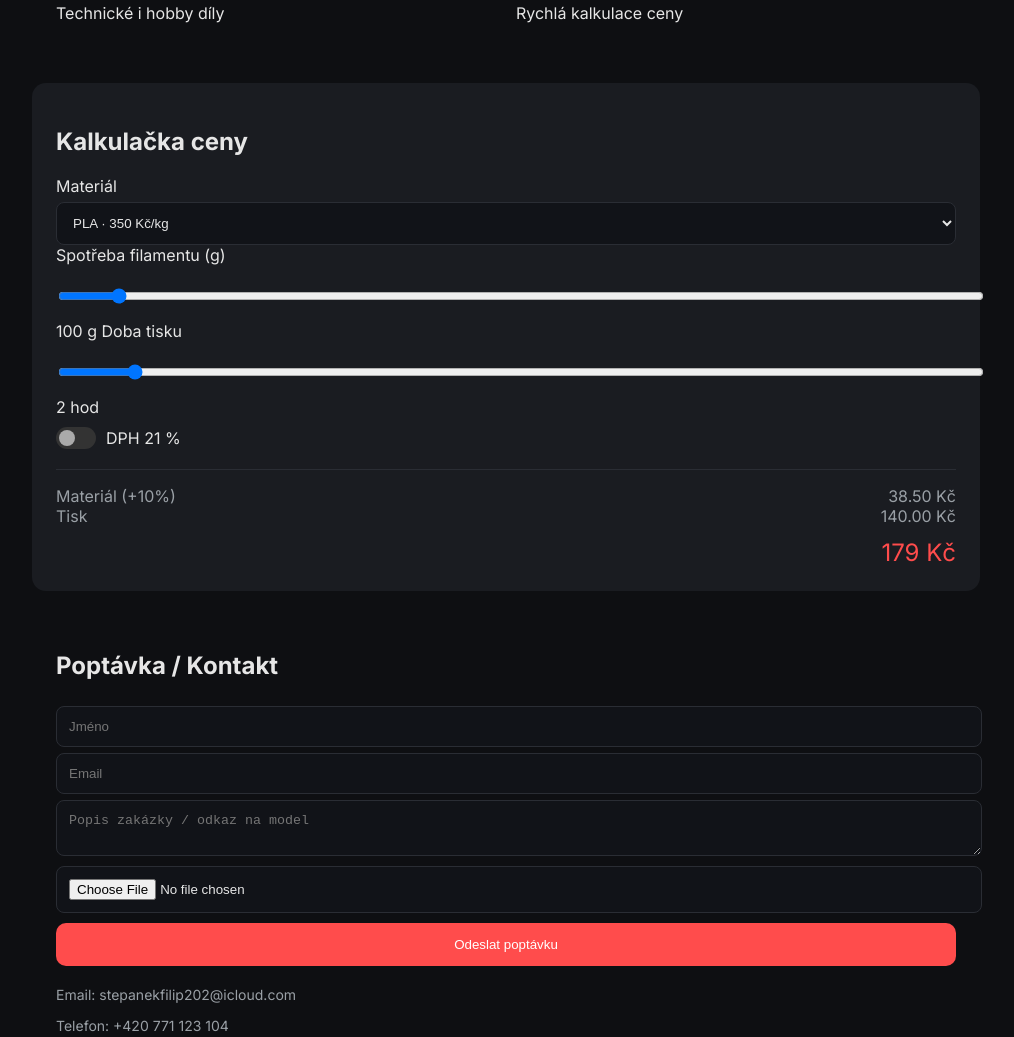
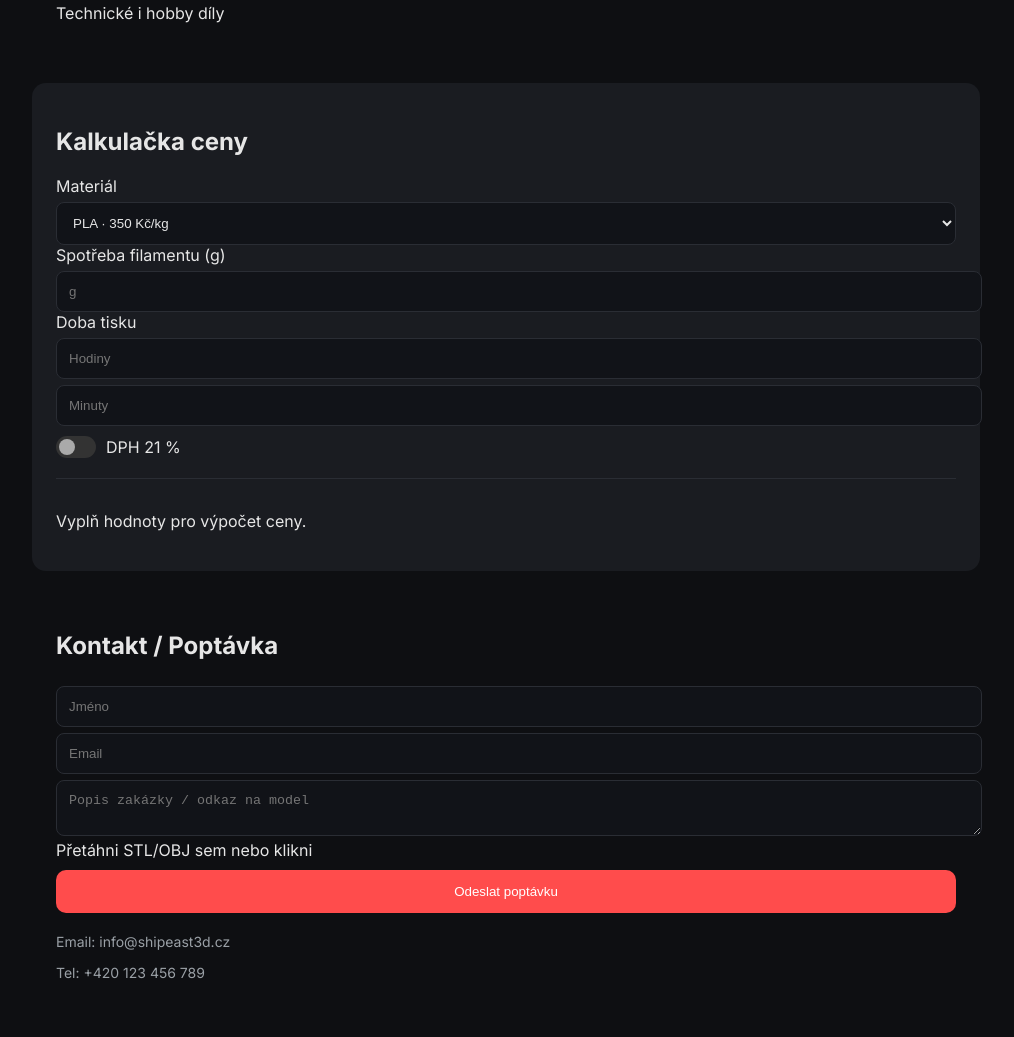
Before and after one commit to Shipeast/Shipeast-3D, a plain HTML site: page index.html in a window 1280 px wide. Shown: the part 542-1579 px from the top of the page, without its empty margins (134-1148 px from the left). Drawn offline with Linux system fonts and the light colour scheme.

Commit message:
Refactor index.html for improved structure and content

```diff
--- a/index.html
+++ b/index.html
@@ -4,15 +4,18 @@
 <meta charset="UTF-8">
 <title>Shipeast 3D – Zakázkový 3D tisk</title>
 <meta name="viewport" content="width=device-width, initial-scale=1">
-<link href="https://fonts.googleapis.com/css2?family=Inter:wght@400;600;700&display=swap" rel="stylesheet">
+<link href="https://fonts.googleapis.com/css2?family=Inter:wght@400;600;700&family=Montserrat:wght@500;700&display=swap" rel="stylesheet">
 <link rel="stylesheet" href="style.css">
 </head>
 
 <body>
+
 <header class="hero">
-    <h1>Shipeast 3D</h1>
-    <p>Zakázkový 3D tisk · rychlá výroba dílů na míru</p>
-    <a href="#calc" class="cta">Spočítat cenu</a>
+    <div class="hero-content">
+        <h1>Shipeast 3D</h1>
+        <p>Zakázkový 3D tisk na míru</p>
+        <a href="#calc" class="cta">Spočítat cenu</a>
+    </div>
 </header>
 
 <nav class="menu">
@@ -24,29 +27,29 @@
 <section class="section" id="services">
     <h2>Služby</h2>
     <ul class="grid">
-        <li>Zakázkový 3D tisk dle modelu</li>
+        <li>Zakázkový 3D tisk</li>
         <li>Malosériová výroba</li>
         <li>Technické i hobby díly</li>
-        <li>Rychlá kalkulace ceny</li>
     </ul>
 </section>
 
 <section class="section card" id="calc">
     <h2>Kalkulačka ceny</h2>
 
-    <label>Materiál</label>
+    <label for="material">Materiál</label>
     <select id="material">
         <option value="pla">PLA · 350 Kč/kg</option>
         <option value="petg">PETG · 390 Kč/kg</option>
     </select>
 
-    <label>Spotřeba filamentu (g)</label>
-    <input type="range" id="grams" min="10" max="2000" step="1" value="100">
-    <span id="gramsValue">100 g</span>
+    <label for="grams">Spotřeba filamentu (g)</label>
+    <input type="number" id="grams" min="1" step="0.1" placeholder="g">
 
-    <label>Doba tisku</label>
-    <input type="range" id="timeRange" min="0.5" max="24" step="0.1" value="2">
-    <span id="timeValue">2 hod</span>
+    <label for="hours">Doba tisku</label>
+    <div class="time-row">
+        <input type="number" id="hours" min="0" placeholder="Hodiny">
+        <input type="number" id="minutes" min="0" max="59" placeholder="Minuty">
+    </div>
 
     <label class="switch">
         <input type="checkbox" id="dph">
@@ -60,19 +63,19 @@
 </section>
 
 <section class="section" id="contact">
-    <h2>Poptávka / Kontakt</h2>
+    <h2>Kontakt / Poptávka</h2>
     <form class="contact" id="contactForm">
         <input type="text" placeholder="Jméno" required>
         <input type="email" placeholder="Email" required>
         <textarea placeholder="Popis zakázky / odkaz na model" required></textarea>
-        <input type="file" accept=".stl,.obj">
+        <div class="dropzone" id="dropzone">Přetáhni STL/OBJ sem nebo klikni</div>
         <input type="hidden" id="calculatedPrice">
         <button type="submit">Odeslat poptávku</button>
     </form>
 
     <div class="contact-info">
-        <p>Email: stepanekfilip202@icloud.com</p>
-        <p>Telefon: +420 771 123 104</p>
+        <p>Email: info@shipeast3d.cz</p>
+        <p>Tel: +420 123 456 789</p>
     </div>
 </section>
 
@@ -81,5 +84,6 @@
 </footer>
 
 <script src="calculator.js"></script>
+<script src="dropzone.js"></script>
 </body>
 </html>
```
